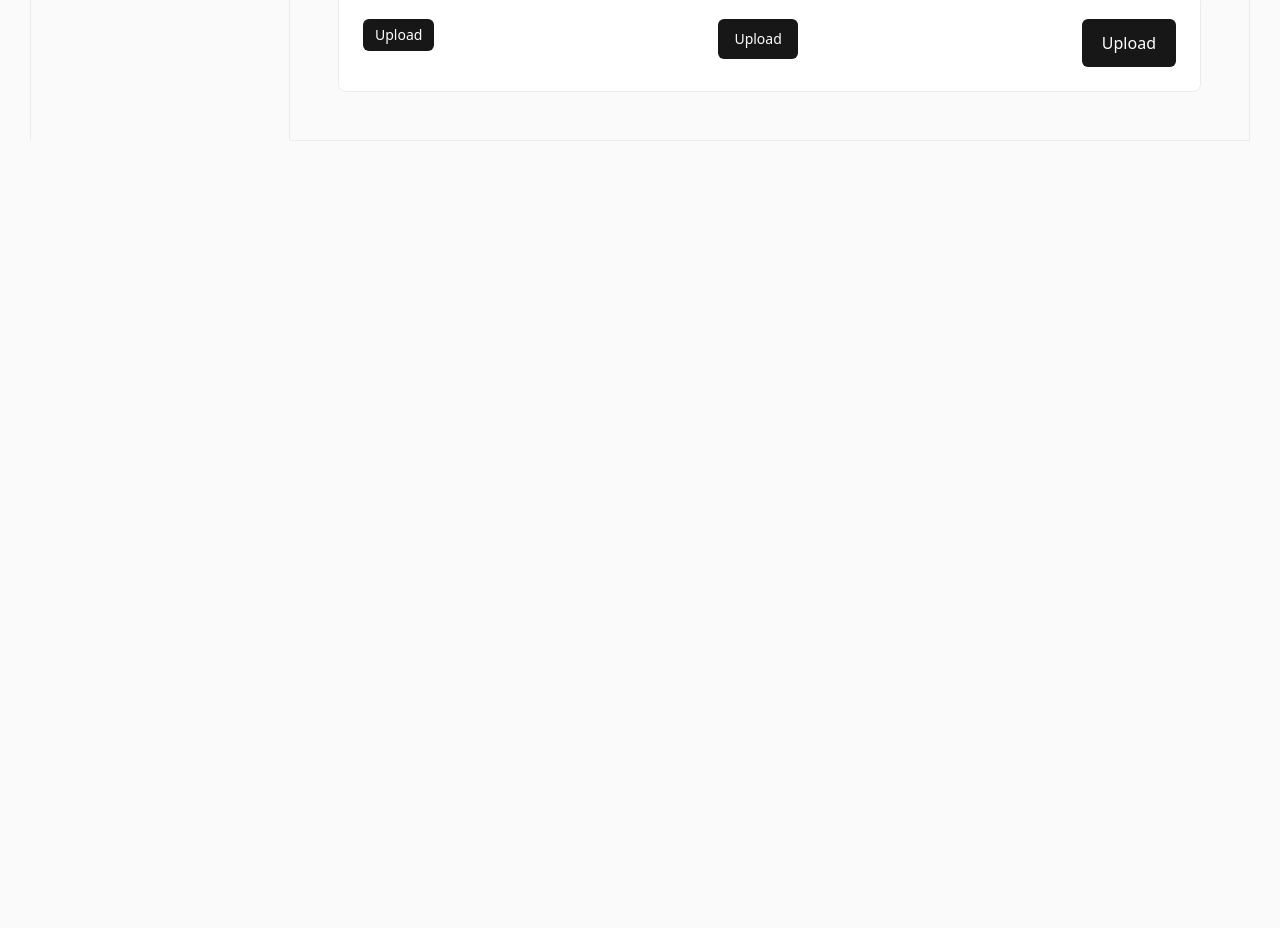
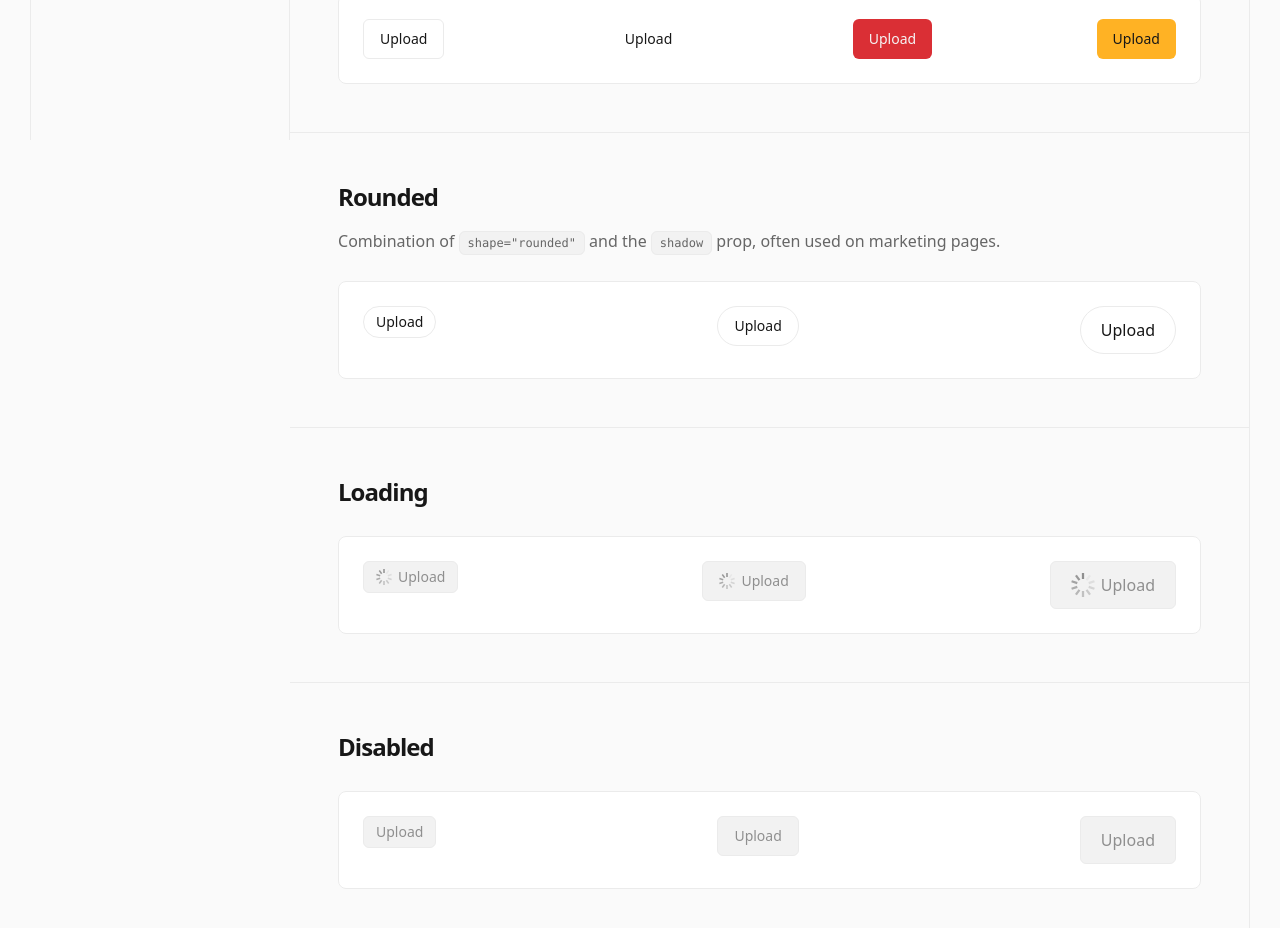
Before and after one commit to kampsy/ui, a SvelteKit app: page /button in a window 1280 px wide. Shown: the part 660-1588 px from the top of the page. Before the commit the page ends 801 px from the top, so only its background shows below. Built offline with nearby package versions, Linux system fonts and the light colour scheme.

Commit message:
add loading state to button

```diff
--- a/src/lib/components/button.svelte
+++ b/src/lib/components/button.svelte
@@ -1,13 +1,27 @@
 <script lang="ts">
+	import LoaderCircle from '$lib/icons/loader-circle.svelte';
 	import type { Snippet } from 'svelte';
+	import { fade } from 'svelte/transition';
 
 	type propsT = {
+		class?: string;
 		size?: 'sm' | 'md' | 'lg';
 		type?: 'primary' | 'secondary' | 'tertiary' | 'error' | 'warning';
+		rounded?: boolean;
+		loading?: boolean;
+		disabled?: boolean;
 		children: Snippet;
 	};
 
-	let { size = 'md', type = 'primary', children }: propsT = $props();
+	let {
+		class: klass = '',
+		size = 'md',
+		type = 'primary',
+		rounded = false,
+		loading = false,
+		disabled = false,
+		children
+	}: propsT = $props();
 
 	let sizeClass = $derived.by(() => {
 		switch (size) {
@@ -20,20 +34,72 @@
 		}
 	});
 
+	// The size of the spinner
+	let spinnerSize = $derived.by(() => {
+		switch (size) {
+			case 'sm':
+				return 'w-[16px] h-[16px]';
+			case 'md':
+				return 'w-[16px] h-[16px]';
+			case 'lg':
+				return 'w-[24px] h-[24px]';
+		}
+	});
+
 	let typeClass = $derived.by(() => {
 		switch (type) {
 			case 'primary':
-				return 'bg-light-gray-1000 dark:bg-dark-gray-1000 hover:bg-[#383838] hover:dark:bg-[#CCCCCC]';
+				return 'text-white dark:text-dark-bg bg-light-gray-1000 dark:bg-dark-gray-1000 hover:bg-[#383838] hover:dark:bg-[#CCCCCC]';
 			case 'secondary':
-				return 'border ';
+				return 'text-light-gray-1000 dark:text-dark-gray-1000 dark:bg-dark-bg border border-light-gray-200 dark:border-dark-gray-400 hover:bg-light-gray-100 hover:dark:bg-dark-gray-100';
 			case 'tertiary':
-				return '';
+				return 'text-light-gray-1000 dark:text-dark-gray-1000 hover:bg-light-gray-200 hover:dark:bg-[#202020]';
+			case 'error':
+				return 'text-[#F5F5F5] bg-light-red-800 dark:bg-dark-red-800 hover:bg-light-red-900 hover:dark:bg-dark-red-900 ';
+			case 'warning':
+				return 'text-light-gray-1000 bg-light-amber-700 dark:bg-dark-amber-700 hover:bg-light-amber-800 hover:dark:bg-dark-amber-800';
 		}
+	});
+
+	let roundedClass = $derived.by(() => {
+		if (rounded) {
+			return 'rounded-full';
+		}
+		return 'rounded-[6px]';
+	});
+
+	let loadingDisabledClass = $derived.by(() => {
+		if (disabled || loading) {
+			return 'cursor-not-allowed text-light-gray-700 dark:text-dark-gray-700  bg-light-gray-100 dark:bg-dark-gray-100 border border-light-gray-200 dark:border-dark-gray-400';
+		}
+		return '';
+	});
+
+	// The final styles for the button
+	let buttonClass = $derived.by(() => {
+		if (disabled || loading) {
+			return `${sizeClass} ${roundedClass} ${loadingDisabledClass} ${klass}`;
+		}
+		return `${sizeClass} ${typeClass} ${roundedClass} ${klass}`;
 	});
 </script>
 
-<button class="{sizeClass} rounded-[6px] {typeClass} first-letter:capitalize">
-	<span class="px-[6px] text-white dark:text-dark-bg font-medium">
-		{@render children()}
-	</span>
+{#snippet spinner()}
+	<div class="relative {spinnerSize} animate-spin flex items-center justify-center">
+		<div transition:fade class="absolute w-full h-full">
+			<LoaderCircle />
+		</div>
+	</div>
+{/snippet}
+
+<button type="button" {disabled} class="{buttonClass} ">
+	<div class="w-full h-full px-[6px] flex items-center gap-[6px]">
+		{#if loading}
+			<!-- {@render loading icon()} -->
+			{@render spinner()}
+		{/if}
+		<span class="font-medium first-letter:capitalize">
+			{@render children()}
+		</span>
+	</div>
 </button>
--- /dev/null
+++ b/src/lib/icons/loader-circle.svelte
@@ -0,0 +1,41 @@
+<svg
+	data-testid="geist-icon"
+	height="100%"
+	stroke-linejoin="round"
+	viewBox="0 0 16 16"
+	width="100%"
+	style="color: currentcolor;"
+	><g clip-path="url(#clip0_2393_1490)">
+		<path d="M8 0V4" stroke="currentColor" stroke-width="1.5"></path>
+		<path opacity="0.5" d="M8 16V12" stroke="currentColor" stroke-width="1.5"></path>
+		<path opacity="0.9" d="M3.29773 1.52783L5.64887 4.7639" stroke="currentColor" stroke-width="1.5"
+		></path>
+		<path opacity="0.1" d="M12.7023 1.52783L10.3511 4.7639" stroke="currentColor" stroke-width="1.5"
+		></path>
+		<path opacity="0.4" d="M12.7023 14.472L10.3511 11.236" stroke="currentColor" stroke-width="1.5"
+		></path>
+		<path opacity="0.6" d="M3.29773 14.472L5.64887 11.236" stroke="currentColor" stroke-width="1.5"
+		></path>
+		<path opacity="0.2" d="M15.6085 5.52783L11.8043 6.7639" stroke="currentColor" stroke-width="1.5"
+		></path>
+		<path
+			opacity="0.7"
+			d="M0.391602 10.472L4.19583 9.23598"
+			stroke="currentColor"
+			stroke-width="1.5"
+		></path>
+		<path opacity="0.3" d="M15.6085 10.4722L11.8043 9.2361" stroke="currentColor" stroke-width="1.5"
+		></path>
+		<path
+			opacity="0.8"
+			d="M0.391602 5.52783L4.19583 6.7639"
+			stroke="currentColor"
+			stroke-width="1.5"
+		></path>
+	</g>
+	<defs>
+		<clipPath id="clip0_2393_1490">
+			<rect width="16" height="16" fill="white"></rect>
+		</clipPath>
+	</defs>
+</svg>
--- a/src/lib/ui/shell.svelte
+++ b/src/lib/ui/shell.svelte
@@ -64,7 +64,7 @@
 		class=" bg-light-bg dark:bg-dark-bg w-full h-[64px] flex border-b border-r border-light-gray-200 dark:border-dark-gray-400"
 	>
 		<div
-			class="w-full max-w-[260px] h-full border-l border-r border-light-gray-100 dark:border-dark-gray-400"
+			class="w-full max-w-[260px] h-full border-l border-r border-light-gray-200 dark:border-dark-gray-400"
 		>
 			<!---->
 		</div>
--- a/src/routes/button/+page.svelte
+++ b/src/routes/button/+page.svelte
@@ -59,9 +59,95 @@
 				class="w-full p-6 bg-light-bg dark:bg-dark-bg border border-light-gray-200 dark:border-dark-gray-400 rounded-lg"
 			>
 				<div class="w-full flex justify-between">
-					<Button size="sm">upload</Button>
-					<Button>upload</Button>
-					<Button size="lg">upload</Button>
+					<Button type="secondary">upload</Button>
+					<Button type="tertiary">upload</Button>
+					<Button type="error">upload</Button>
+					<Button type="warning">upload</Button>
+				</div>
+			</div>
+		</div>
+	</Row>
+{/snippet}
+
+<!--Rounded content-->
+{#snippet roundedCode(rct)}
+	<code
+		class="px-2 py-[3.6px] rounded-[6px] text-xs text-light-gray-900 bg-light-gray-100 dark:bg-dark-gray-100 dark:text-dark-gray-900 border border-light-gray-200 dark:border-dark-gray-400"
+	>
+		{rct}
+	</code>
+{/snippet}
+
+{#snippet rounded()}
+	<Row>
+		<h2
+			class="first-letter:capitalize text-light-gray-1000 dark:text-dark-gray-1000 text-[24px] font-semibold leading-[32px] tracking-[-0.96px] mb-3"
+		>
+			rounded
+		</h2>
+
+		<p
+			class="mt-2 xl:mt-4 first-letter:capitalize text-light-gray-900 dark:text-dark-gray-900 text-[16px] font-normal leading-6"
+		>
+			Combination of {@render roundedCode('shape="rounded"')} and the
+			{@render roundedCode('shadow')} prop, often used on marketing pages.
+		</p>
+
+		<!--The example with code snippet-->
+		<div class="mt-4 xl:mt-7">
+			<div
+				class="w-full p-6 bg-light-bg dark:bg-dark-bg border border-light-gray-200 dark:border-dark-gray-400 rounded-lg"
+			>
+				<div class="w-full flex justify-between">
+					<Button size="sm" type="secondary" rounded>upload</Button>
+					<Button type="secondary" rounded>upload</Button>
+					<Button size="lg" type="secondary" rounded>upload</Button>
+				</div>
+			</div>
+		</div>
+	</Row>
+{/snippet}
+
+{#snippet loading()}
+	<Row>
+		<h2
+			class="first-letter:capitalize text-light-gray-1000 dark:text-dark-gray-1000 text-[24px] font-semibold leading-[32px] tracking-[-0.96px] mb-3"
+		>
+			loading
+		</h2>
+
+		<!--The example with code snippet-->
+		<div class="mt-4 xl:mt-7">
+			<div
+				class="w-full p-6 bg-light-bg dark:bg-dark-bg border border-light-gray-200 dark:border-dark-gray-400 rounded-lg"
+			>
+				<div class="w-full flex justify-between">
+					<Button size="sm" loading>upload</Button>
+					<Button loading>upload</Button>
+					<Button size="lg" loading>upload</Button>
+				</div>
+			</div>
+		</div>
+	</Row>
+{/snippet}
+
+{#snippet disabled()}
+	<Row>
+		<h2
+			class="first-letter:capitalize text-light-gray-1000 dark:text-dark-gray-1000 text-[24px] font-semibold leading-[32px] tracking-[-0.96px] mb-3"
+		>
+			disabled
+		</h2>
+
+		<!--The example with code snippet-->
+		<div class="mt-4 xl:mt-7">
+			<div
+				class="w-full p-6 bg-light-bg dark:bg-dark-bg border border-light-gray-200 dark:border-dark-gray-400 rounded-lg"
+			>
+				<div class="w-full flex justify-between">
+					<Button size="sm"  disabled>upload</Button>
+					<Button  disabled>upload</Button>
+					<Button size="lg"  disabled>upload</Button>
 				</div>
 			</div>
 		</div>
@@ -72,6 +158,9 @@
 	{@render button()}
 	{@render size()}
 	{@render types()}
+	{@render rounded()}
+	{@render loading()}
+	{@render disabled()}
 {/snippet}
 
 <Shell contSlot={cont} />
```
Also changed, not shown: package.json (+20 -20 lines), 1 other file (tests, documents, lock files or other folders).
